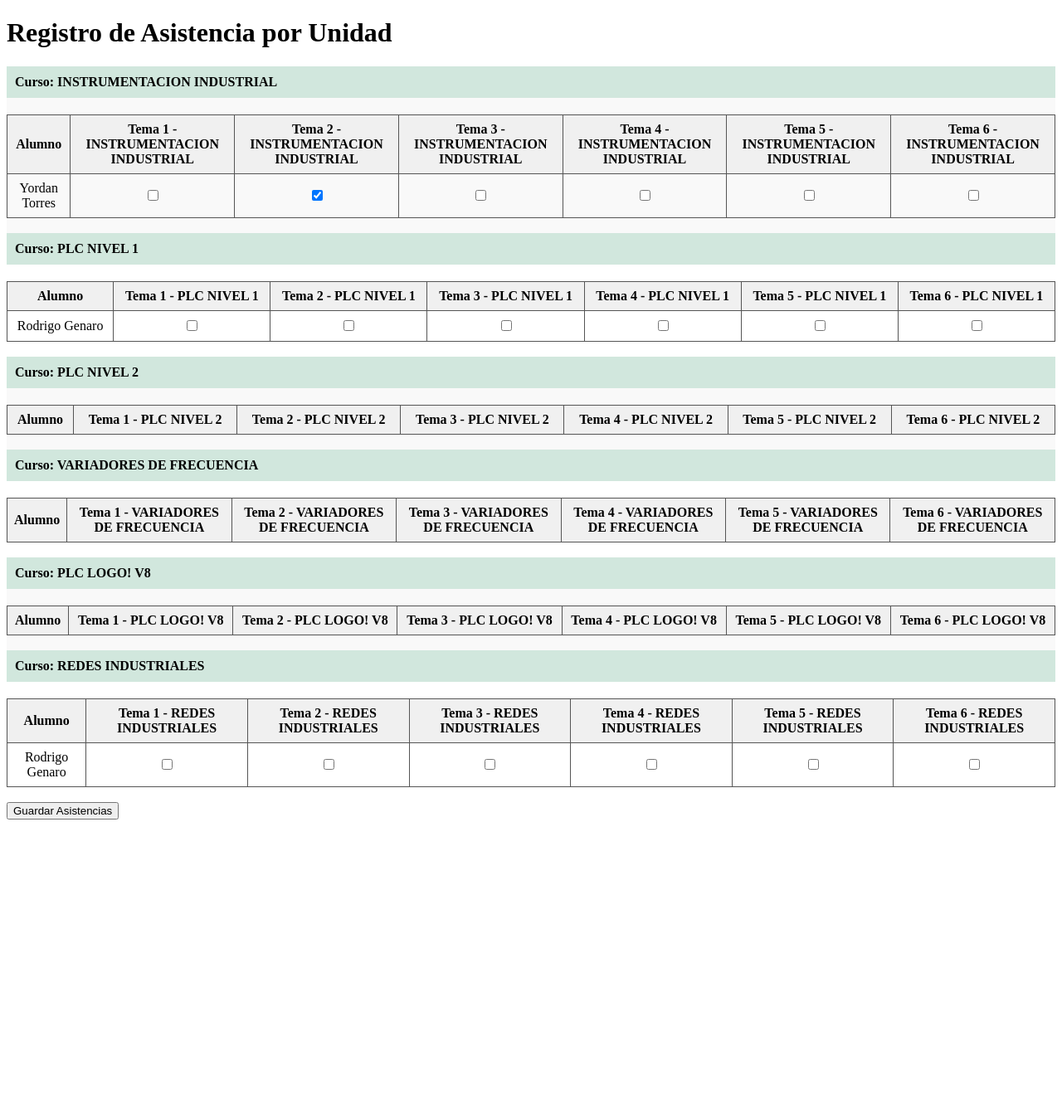
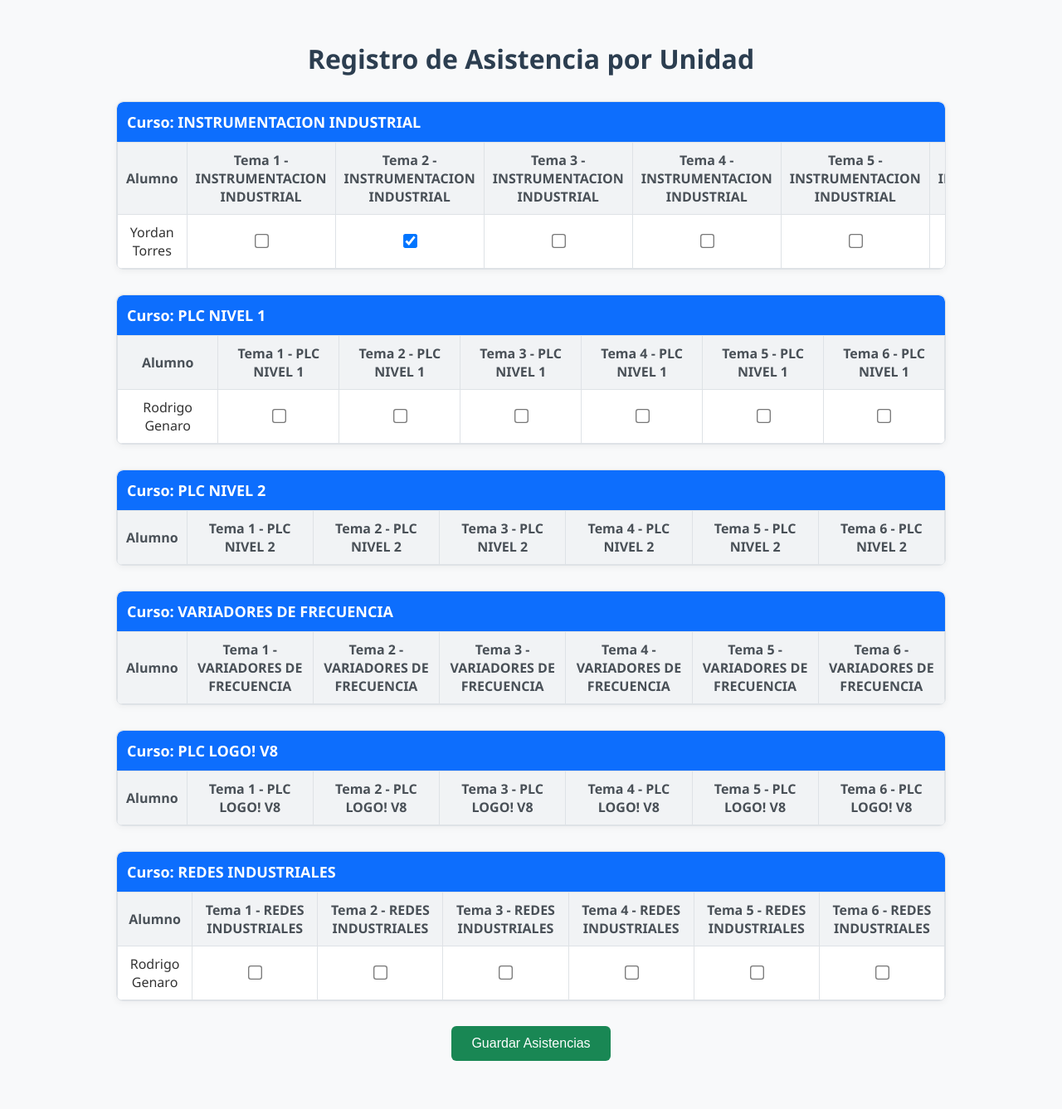
Before and after one commit to rodrigocornejot/WeeinClass, a Django app: page /cursos/registrar_asistencia_unidad/ in a window 1280 px wide. Shown: the whole page at 83% size. Before the commit the page ends 988 px from the top, so only its background shows below. Run offline with Django 5.2, Linux system fonts and the light colour scheme; data comes from the database, SQL or seed files in the repository; both versions use the stored data as it was after the commit; lists and menus that the app fills with data are empty.

Commit message:
EDITAR SETTINGS

```diff
--- a/cursos/templates/cursos/registrar_asistencia_unidad.html
+++ b/cursos/templates/cursos/registrar_asistencia_unidad.html
@@ -7,30 +7,88 @@
     <meta charset="UTF-8">
     <title>Registro de Asistencia por Unidad</title>
     <style>
+        body {
+            font-family: 'Segoe UI', Tahoma, Geneva, Verdana, sans-serif;
+            background-color: #f8f9fa;
+            padding: 20px;
+            color: #333;
+        }
+
+        h1 {
+            text-align: center;
+            margin-bottom: 30px;
+            color: #2c3e50;
+        }
+
+        form {
+            max-width: 1000px;
+            margin: 0 auto;
+        }
+
+        .curso-header {
+            background-color: #0d6efd;
+            color: white;
+            font-weight: bold;
+            padding: 12px;
+            border-radius: 8px 8px 0 0;
+            font-size: 18px;
+        }
+
+        .curso-section {
+            background-color: white;
+            border: 1px solid #dee2e6;
+            margin-bottom: 30px;
+            border-radius: 8px;
+            overflow-x: auto;
+            box-shadow: 0 2px 8px rgba(0,0,0,0.05);
+        }
+
         table {
             width: 100%;
             border-collapse: collapse;
-            margin-top: 20px;
         }
+
         th, td {
-            border: 1px solid #555;
+            border: 1px solid #dee2e6;
             text-align: center;
-            padding: 8px;
-        }
-        th {
-            background-color: #f0f0f0;
-        }
-        .curso-header {
-            background-color: #d1e7dd;
-            font-weight: bold;
-            text-align: left;
             padding: 10px;
         }
-        .curso-section:nth-child(even) {
-            background-color: #f9f9f9;
+
+        th {
+            background-color: #f1f3f5;
+            color: #495057;
         }
-        .curso-section:nth-child(odd) {
-            background-color: #ffffff;
+
+        td input[type="checkbox"] {
+            transform: scale(1.3);
+        }
+
+        button {
+            display: block;
+            margin: 30px auto;
+            background-color: #198754;
+            color: white;
+            border: none;
+            padding: 12px 24px;
+            font-size: 16px;
+            border-radius: 6px;
+            cursor: pointer;
+            transition: background-color 0.3s ease;
+        }
+
+        button:hover {
+            background-color: #157347;
+        }
+
+        @media (max-width: 768px) {
+            table {
+                display: block;
+                overflow-x: auto;
+            }
+
+            th, td {
+                white-space: nowrap;
+            }
         }
     </style>
 </head>
@@ -40,24 +98,24 @@
     <form method="post">
         {% csrf_token %}
 
-        {% for curso, unidades in unidades_por_curso.items %}
+        {% for curso_data in unidades_por_curso.values %}
     <div class="curso-section">
-                <div class="curso-header">Curso: {{ curso.nombre }}</div>
+        <div class="curso-header">Curso: {{ curso_data.curso.nombre }}</div>
         <table>
             <thead>
                 <tr>
                     <th>Alumno</th>
-                            {% for unidad in unidades %}
+                    {% for unidad in curso_data.unidades %}
                         <th>{{ unidad.nombre_tema }}</th>
                     {% endfor %}
                 </tr>
             </thead>
             <tbody>
                 {% for matricula in matriculas %}
-                            {% if matricula.curso == curso %}
+                    {% if matricula.curso.id == curso_data.curso.id %}
                         <tr>
                             <td>{{ matricula.alumno.nombre }}</td>
-                                    {% for unidad in unidades %}
+                            {% for unidad in curso_data.unidades %}
                                 <td>
                                     {% with asistencia_matricula=asistencias_dict|get_item:matricula.id %}
                                         {% with asistencia_unidad=asistencia_matricula|get_item:unidad.id %}
@@ -72,9 +130,9 @@
                 {% endfor %}
             </tbody>
         </table>
-                <br>
     </div>
 {% endfor %}
+
 
         <button type="submit">Guardar Asistencias</button>
     </form>
--- a/cursos/views.py
+++ b/cursos/views.py
@@ -329,9 +329,12 @@ def registrar_asistencia_unidad(request):
     unidades_por_curso = {}
     for unidad in unidades:
         curso = unidad.curso
-        if curso not in unidades_por_curso:
-            unidades_por_curso[curso] = []
-        unidades_por_curso[curso].append(unidad)
+        if curso.id not in unidades_por_curso:
+            unidades_por_curso[curso.id] = {
+                'curso': curso,
+                'unidades': []
+            }
+        unidades_por_curso[curso.id]['unidades'].append(unidad)
 
     # Crear el diccionario de asistencias
     asistencias_dict = {}
```
Also changed, not shown: db.sqlite3. Lines whose indentation alone changed are shown as unchanged.
